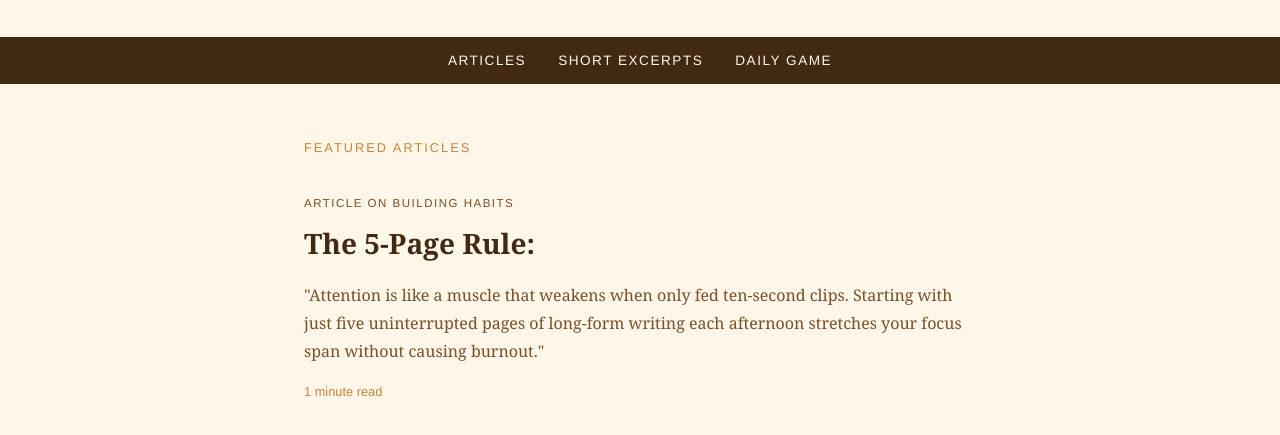
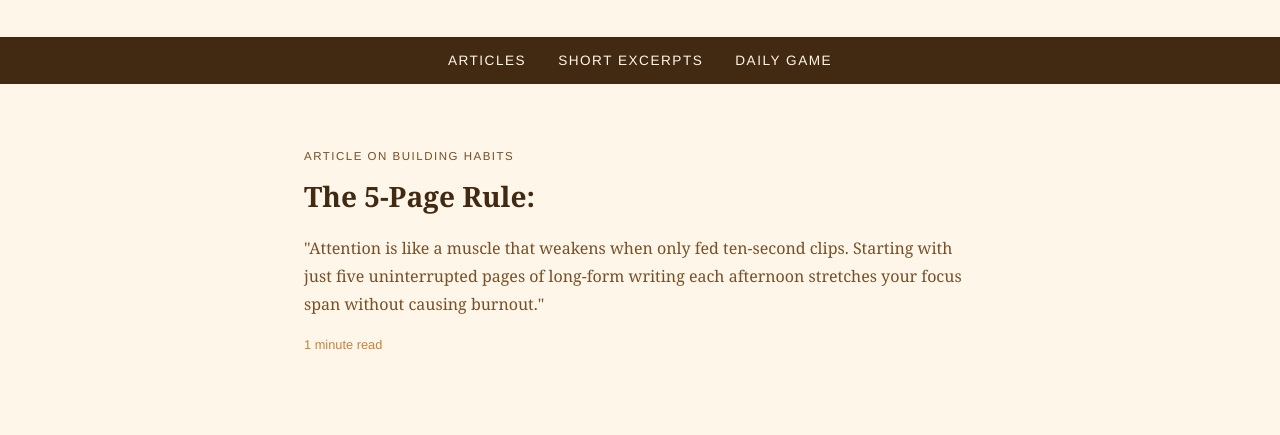
Before and after one commit to hrudaikotla-droid/Personal-Website, a plain HTML site: page index.html in a window 1280 px wide. Shown: the part 201-636 px from the top of the page. Drawn offline with Linux system fonts and the light colour scheme.

Commit message:
Update index.html

```diff
--- a/index.html
+++ b/index.html
@@ -33,7 +33,6 @@
     <a href="#practice">Daily Game</a>
   </nav>
   <div class="container">
-    <div id="articles" class="section-label">Featured Articles</div>
     <div class="card">
       <span class="tag">Article on Building Habits</span>
       <h2>The 5-Page Rule: </h2>
```
